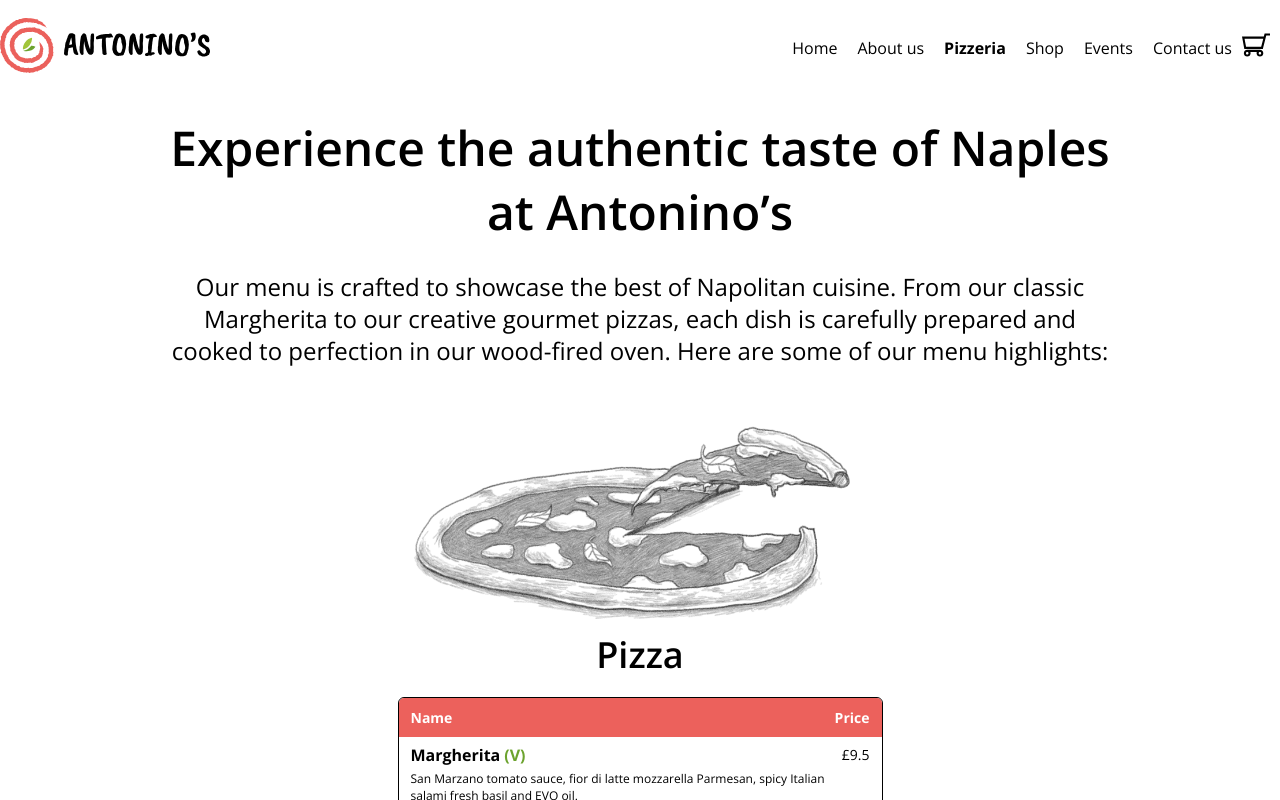
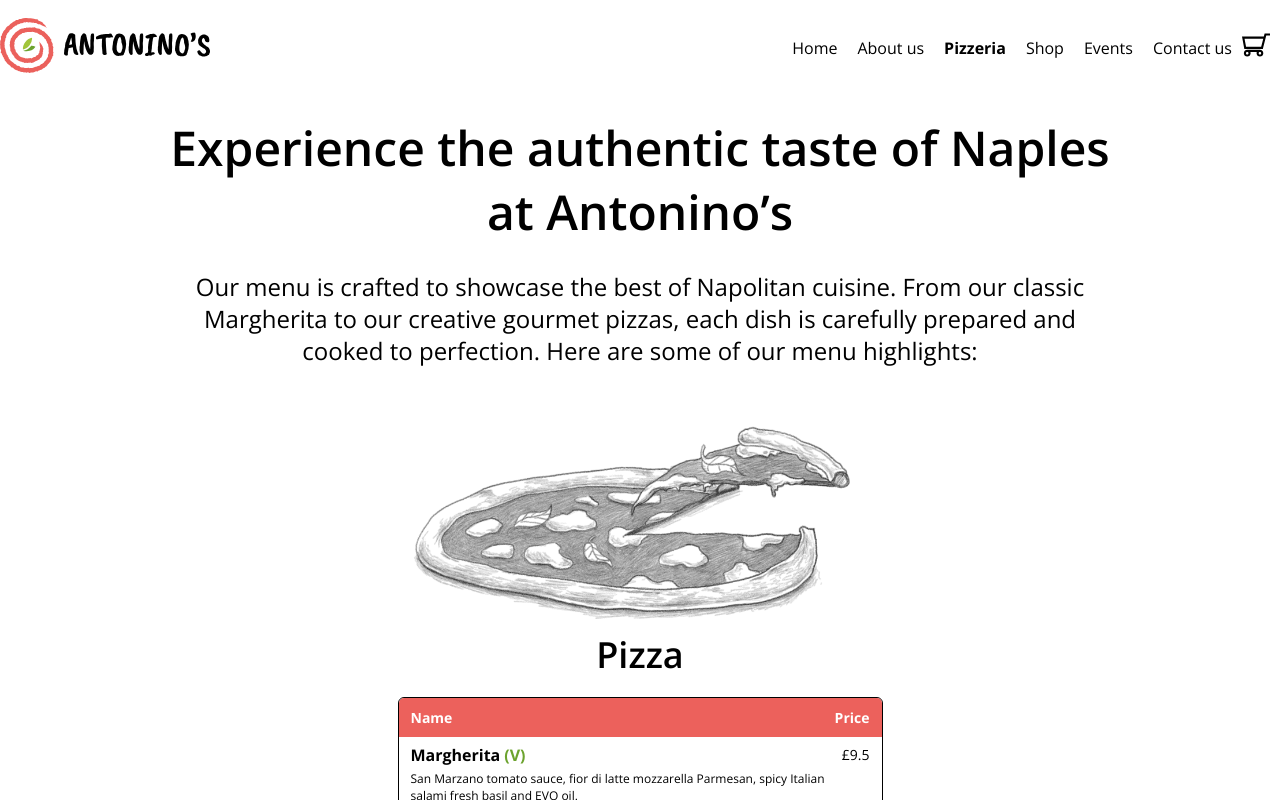
Before and after one commit to WebTerminator/antoninospizza, a Next.js app: page /pizzeria in a window 1280 px wide. Shown: the top 800 px of the page. Built offline with nearby package versions, Linux system fonts and the light colour scheme.

Commit message:
pizzeria text updated

```diff
--- a/pages/pizzeria.tsx
+++ b/pages/pizzeria.tsx
@@ -56,8 +56,8 @@ export default function Menu() {
         <p>
           Our menu is crafted to showcase the best of Napolitan cuisine. From
           our classic Margherita to our creative gourmet pizzas, each dish is
-          carefully prepared and cooked to perfection in our wood-fired oven.
-          Here are some of our menu highlights:
+          carefully prepared and cooked to perfection. Here are some of our menu
+          highlights:
         </p>
       </div>
 
```
